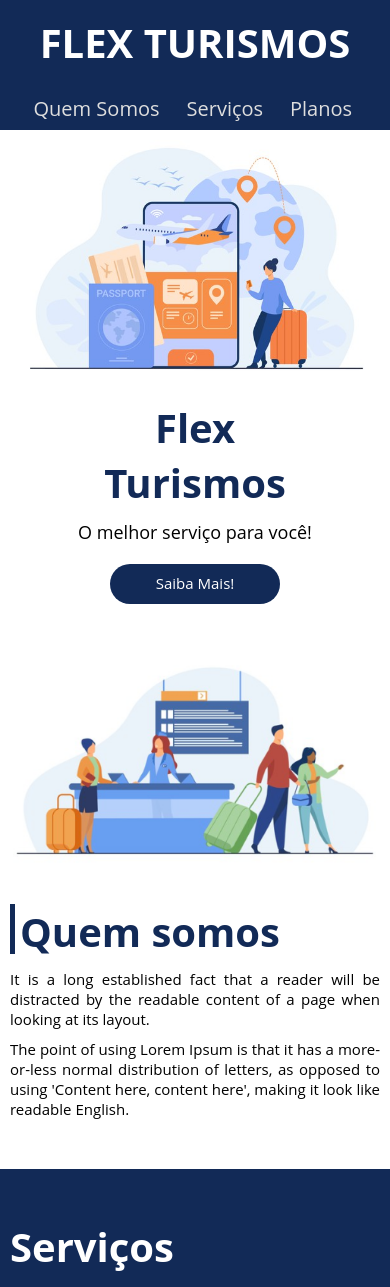
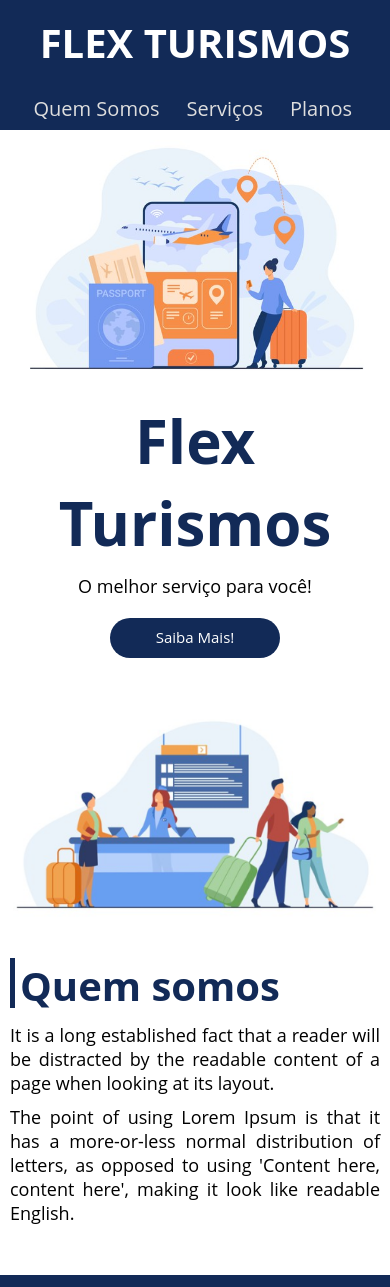
Before and after one commit to igorluan95/landing-page-DIO, a plain HTML site: page index.html in a window 390 px wide. Shown: the top 1287 px of the page. Drawn offline with Linux system fonts and the light colour scheme.

Commit message:
Mudança no tamanho da fonte do título de apresentação

```diff
--- a/style.css
+++ b/style.css
@@ -77,8 +77,8 @@ header .menu {
 }
 
 .apresentacao .texto-apresentacao p {
-        font-size: 18px;
-        margin: 10px;
+    font-size: 18px;
+    margin: 10px;
 
 }
 
@@ -88,7 +88,7 @@ header .menu {
 
 .texto-apresentacao h1 {
     color: #122A57;
-    font-size: 40px;
+    font-size: 70px;
     margin: 10px;
 }
 
@@ -140,7 +140,7 @@ header .menu {
 
 #quem-somos p {
     margin: 10px 0 0 0;
-    font-size: 15px;
+    font-size: 18px;
 }
 
 #quem-somos img {
@@ -325,7 +325,7 @@ footer .footer {
     .texto-apresentacao h1 {
         color: #122A57;
         text-align: center;
-        font-size: 40px;
+        font-size: 60px;
         margin: 10px;
     }
 
```
